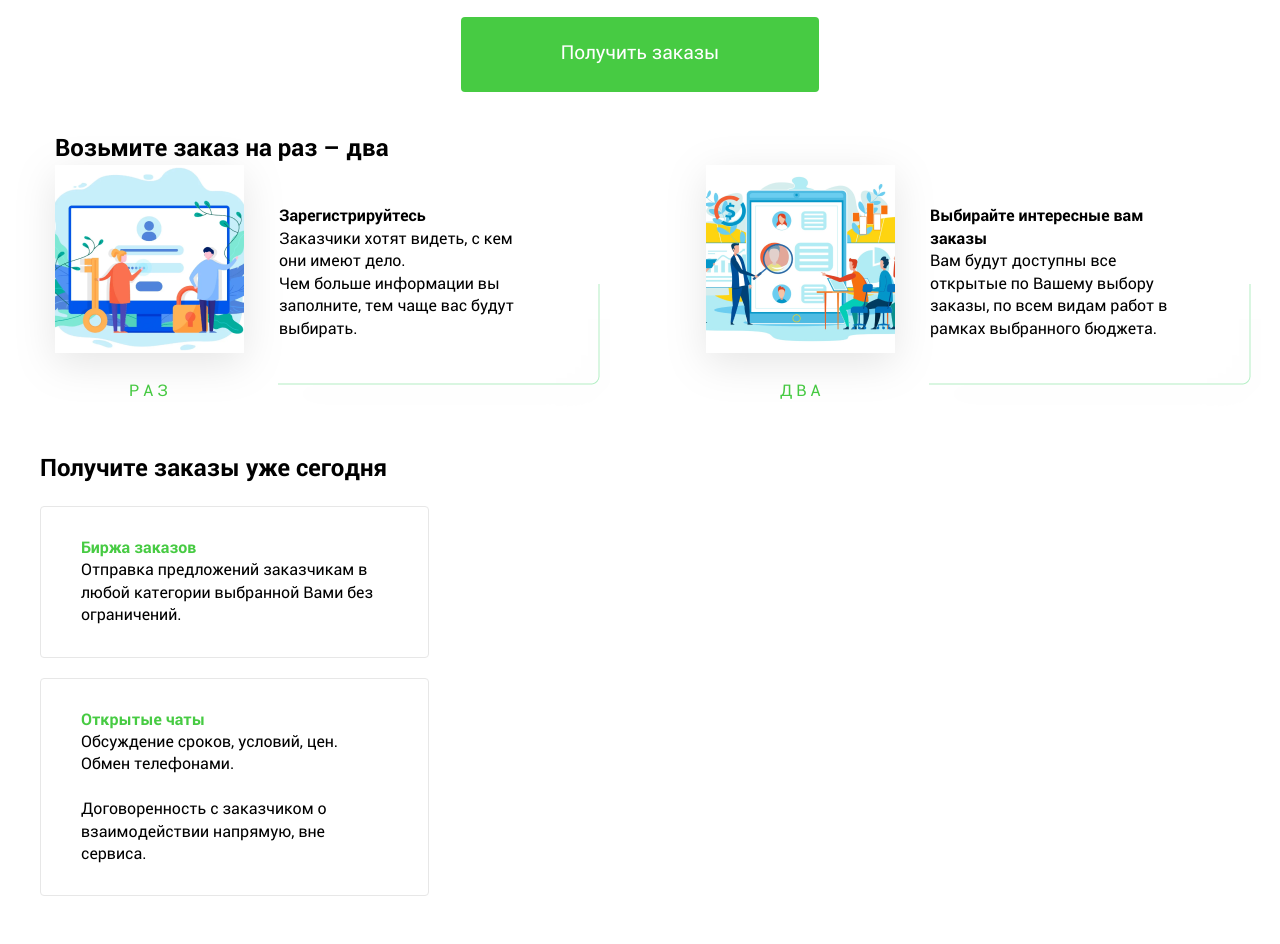
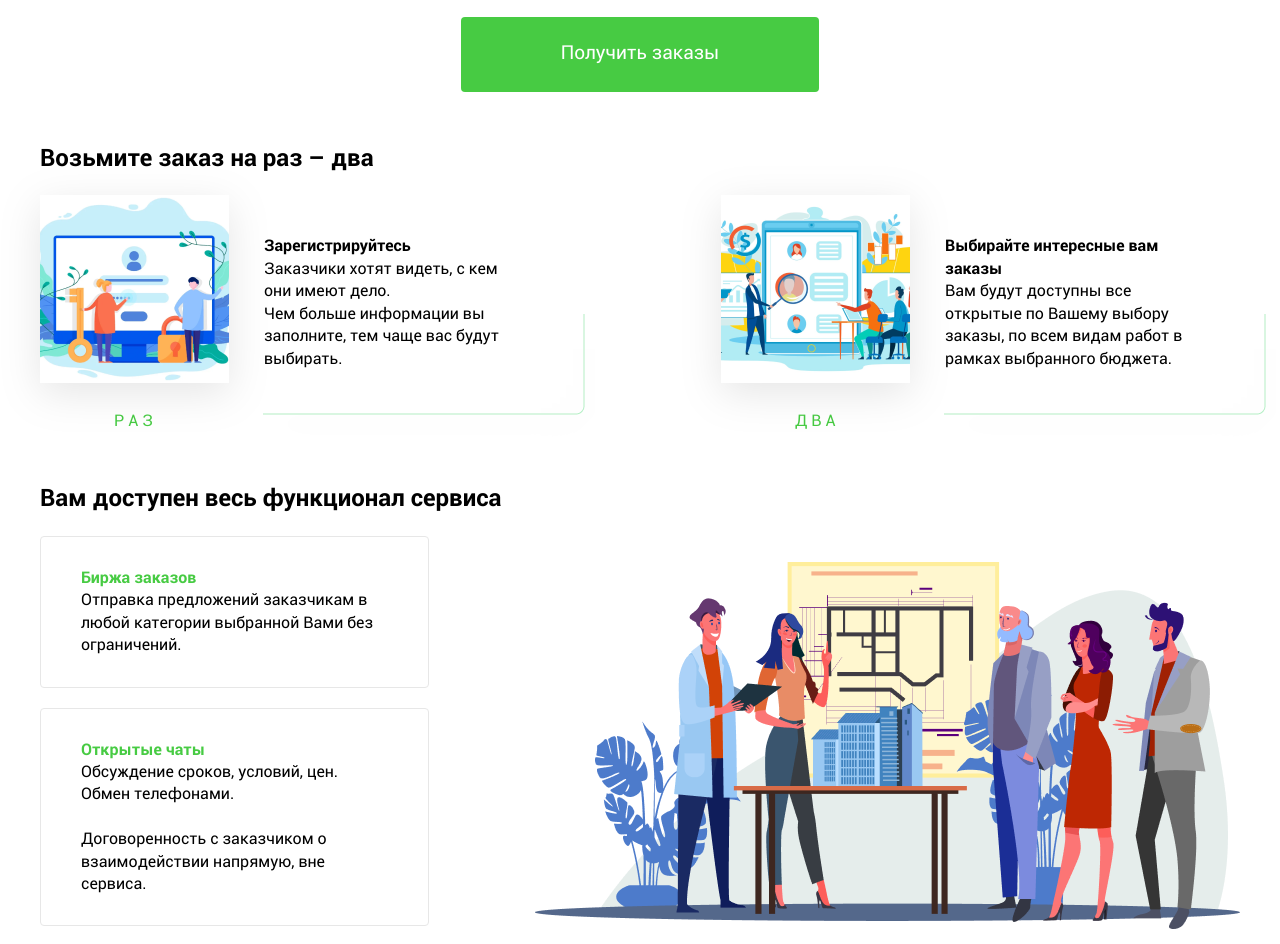
Before and after one commit to itartpro/postroyka-webapp, a Next.js app: page /for-masters in a window 1280 px wide. Shown: the part 660-1604 px from the top of the page. Built offline with nearby package versions, Linux system fonts and the light colour scheme; no server answers.

Commit message:
formasters

```diff
--- a/pages/for-masters.js
+++ b/pages/for-masters.js
@@ -57,11 +57,10 @@ const ForMasters = () => {
                     </div>
                 </div>
 
-                <div className={`row`}>
-                    <div className={`col bet`}>
-                        <h2>Получите заказы уже сегодня</h2>
+                <div className={`row bet`}>
+                    <div>
+                        <h2>Вам доступен весь функционал сервиса</h2>
                         <div className={`col ${css.m3}`}>
-
                             <div>
                                 <p><span>Биржа заказов</span><br/>Отправка предложений заказчикам в любой категории выбранной Вами без ограничений.</p>
                             </div>
@@ -75,11 +74,11 @@ const ForMasters = () => {
                 </div>
                         </div>
                     </div>
-                    <img className={css.i2} src="/images/formasters/formasters.png" alt="formasters" width="572" height="477" loading="lazy"/>
+                    <img className={css.img3} src="/images/formasters/niceblock.png" alt="formasters" width="705" height="367" loading="lazy"/>
                 </div>
 
                 <section className={css.i3}>
-                    <img src="/images/we.png" width="280" height="30" alt="one" loading="lazy"/>
+                    <img src="/images/formasters/we.png" width="280" height="30" alt="one" loading="lazy"/>
                 </section>
 
             </main>
--- a/styles/for-masters.module.css
+++ b/styles/for-masters.module.css
@@ -4,6 +4,7 @@
 }
 
 .m1 h1 {
+    font-size: 1.5rem;
     margin-top: 50px;
 }
 
@@ -52,14 +53,11 @@
 }
 
 .g1 {
-    margin-top: 40px
+    margin-top: 40px;
+    padding: 0;
 }
 
 .g1 img {
-    margin-bottom: 20px;
-}
-
-.g1 h1 {
     margin-bottom: 20px;
 }
 
@@ -81,7 +79,12 @@
 }
 
 .g1 {
+    margin-top: 50px;
     margin-bottom: 50px;
+}
+
+.g1 h2 {
+    margin-bottom: 20px;
 }
 
 .g1 span img {
@@ -96,13 +99,11 @@
     margin-top: 20px
 }
 
+
 .m3 > div {
     position: relative;
 }
 
-.m3 h1 {
-    margin-top: 50px;
-}
 
 .m3 > div p {
     margin-top: 20px;
@@ -130,6 +131,15 @@
     font-weight: bold;
 }
 
+
+.img3 {
+    margin: 80px 0;
+    padding: 0;
+}
+
+
+
+
 .i3 {
     padding: 70px 0 50px 0;
     margin-left: auto;
@@ -137,18 +147,21 @@
 }
 
 @media screen and (max-width: 1200px) {
+    .m1 h1 {
+        margin-top: 50px;
+        margin-bottom: 20px;
+        line-height: normal;
+    }
+
     .i2 {
         display: none;
     }
 
     .m1 {
         display: block;
-        width: calc(100% - 300px)
+        width: calc(100% - 0px)
     }
 
-    .g1 h1 {
-        text-align: center
-    }
 
     .g1, .g1 > div {
         width: 100%;
@@ -162,6 +175,16 @@
     .g1 p:nth-child(2) {
         margin: 20px 18px;
     }
+
+    .img3 {
+        display: none;
+    }
+
+    .m3 {
+        max-width: 100%;
+    }
+
+
 }
 
 @media screen and (max-width: 850px) {
@@ -185,24 +208,6 @@
         padding: 15px 15px 15px 140px
     }
 
-}
-
-
-@media screen and (max-width: 520px) {
-    .m1 h1 {
-        margin-top: 50px;
-        margin-bottom: 20px;
-        font-size: 1.5rem;
-        line-height: normal;
-    }
-
-    .g1 h1 {
-        margin-top: 50px;
-        margin-bottom: 20px;
-        font-size: 1.5rem;
-        line-height: normal;
-    }
-
     .b1 {
         margin-top: 20px;
         padding: 13px 60px 15px 60px;
@@ -210,9 +215,24 @@
         margin-left: auto;
         margin-right: auto
     }
+}
+
+
+@media screen and (max-width: 520px) {
+
+    .g1 h2 {
+        margin-top: 50px;
+        margin-bottom: 20px;
+        line-height: normal;
+    }
+
 
     .ho img {
-        margin: 0 auto
+        margin: 20px auto;
+    }
+
+    .ho p {
+        text-align: center;
     }
 
     .g1 p:nth-child(2) {
```
Also changed, not shown: public/images/formasters/niceblock.png (added), public/images/formasters/we.png (renamed from public/images/we.png).
